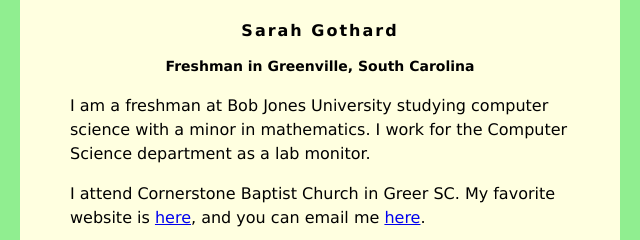
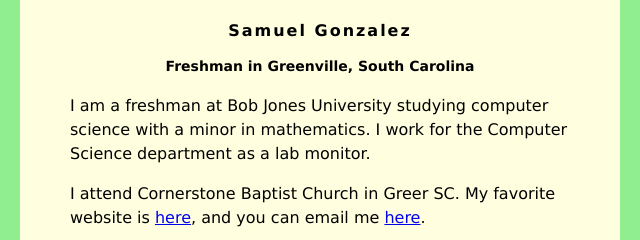
Before and after one commit to sammycg2004/sammycg2004.github.io, a plain HTML site: page index.html in a window 1280 px wide. Shown: the top 240 px of the page, 320-960 px from the left. Drawn offline with Linux system fonts and the light colour scheme.

Commit message:
Update index.html

```diff
--- a/index.html
+++ b/index.html
@@ -1,4 +1,4 @@
-<html>
+ <html>
 <head>
 <style>
 body {
@@ -30,7 +30,7 @@ h3 {
 </head>
 <body>
     <div id="content">
-        <h1>Sarah Gothard</h1>
+        <h1>Samuel Gonzalez</h1>
         <h2>Freshman in Greenville, South Carolina</h2>
 
          <p>I am a freshman at Bob Jones University studying computer science with a minor in
```
